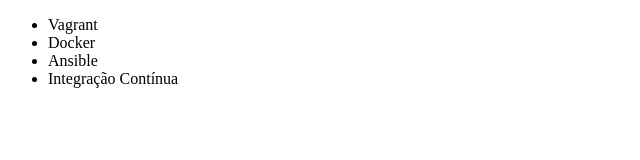
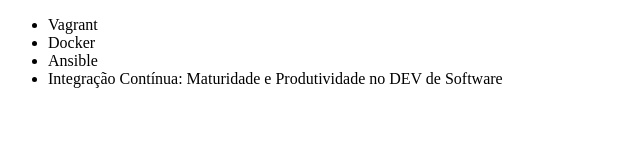
Before and after one commit to samflr/alura-git, a plain HTML site: page index.html in a window 1280 px wide. Shown: the whole page, without its empty margins (0-640 px from the left). Drawn offline with Linux system fonts and the light colour scheme.

Commit message:
Renomeando cursos de integração contínua

```diff
--- a/index.html
+++ b/index.html
@@ -11,7 +11,7 @@
         <li>Vagrant</li>
         <li>Docker</li>
         <li>Ansible</li>
-        <li>Integração Contínua</li>
+        <li>Integração Contínua: Maturidade e Produtividade no DEV de Software</li>
 
 
     </ul>
```
